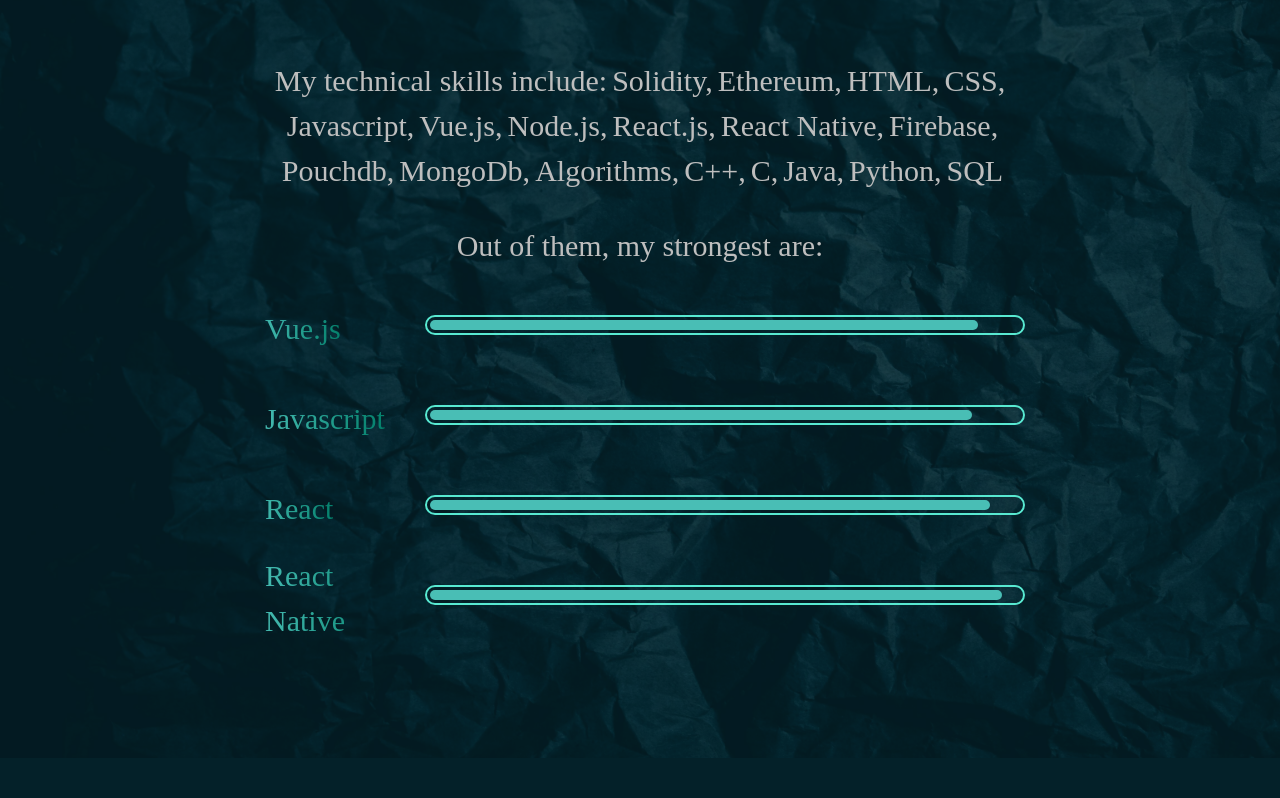
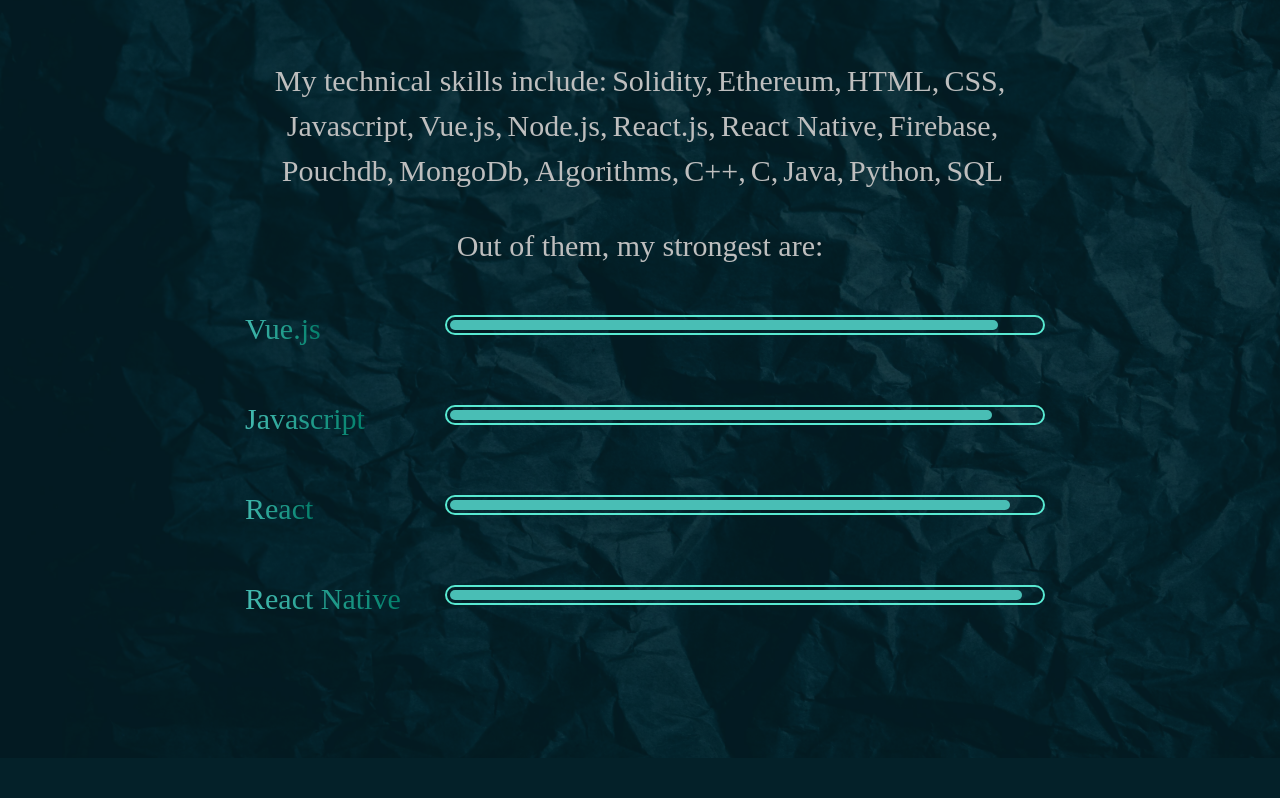
Before and after one commit to JovanShandro/jovanshandro.com, a React (Create React App) app: page / in a window 1280 px wide. Shown: the part 2301-3099 px from the top of the page. Built offline with nearby package versions, Linux system fonts and the light colour scheme.

Commit message:
Fix 'React Native' skill getting wrapped

```diff
--- a/src/index.css
+++ b/src/index.css
@@ -252,7 +252,7 @@
     justify-content: center;
     margin-bottom: 40px; }
   .skills div[class^="tag"] {
-    width: 140px;
+    width: 180px;
     height: 50px;
     display: flex;
     align-items: center;
--- a/src/sass/components/_skills.scss
+++ b/src/sass/components/_skills.scss
@@ -60,7 +60,7 @@
   }
 
   div[class^="tag"] {
-    width: 140px;
+    width: 180px;
     height: 50px;
     display: flex;
     align-items: center;
```
